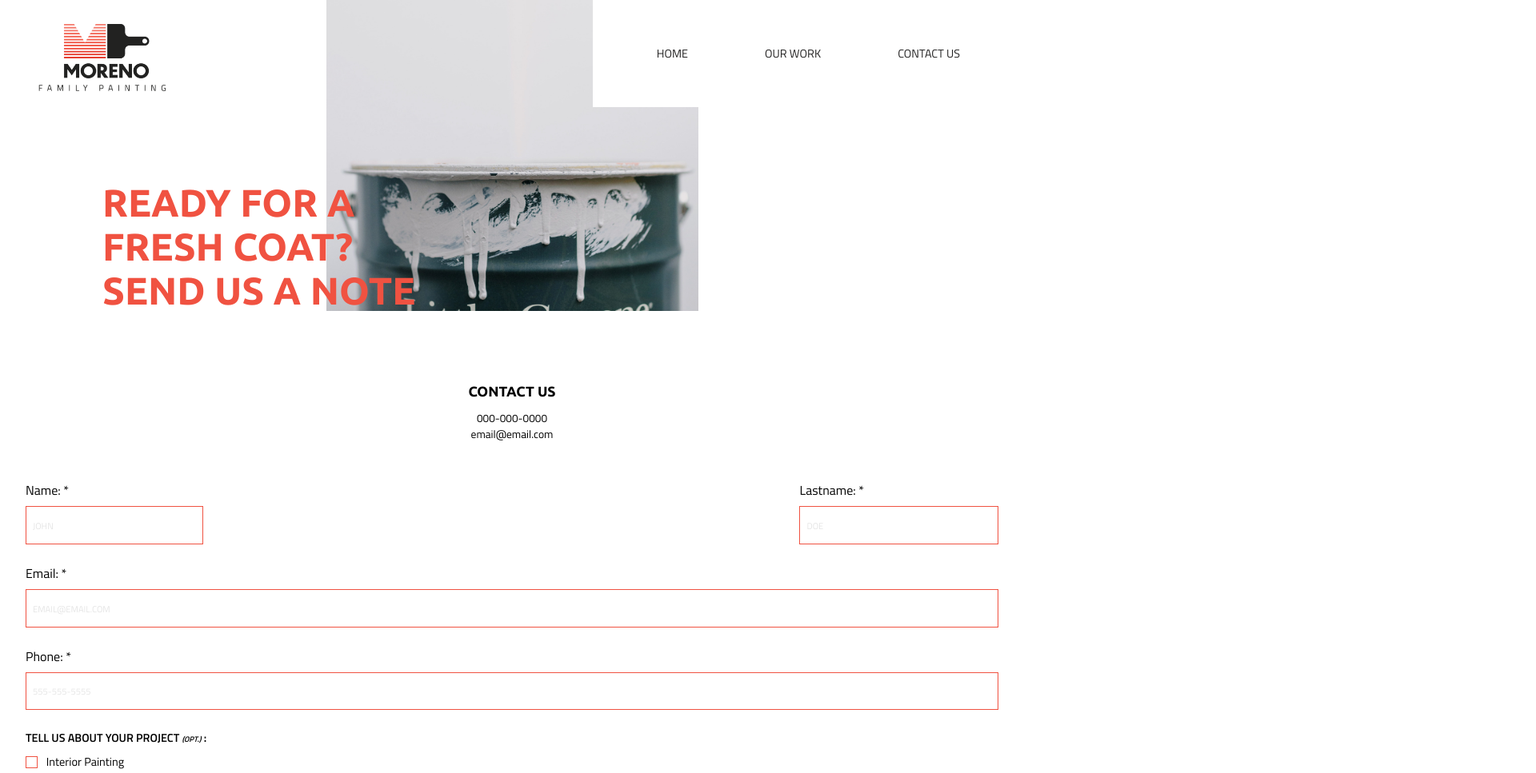
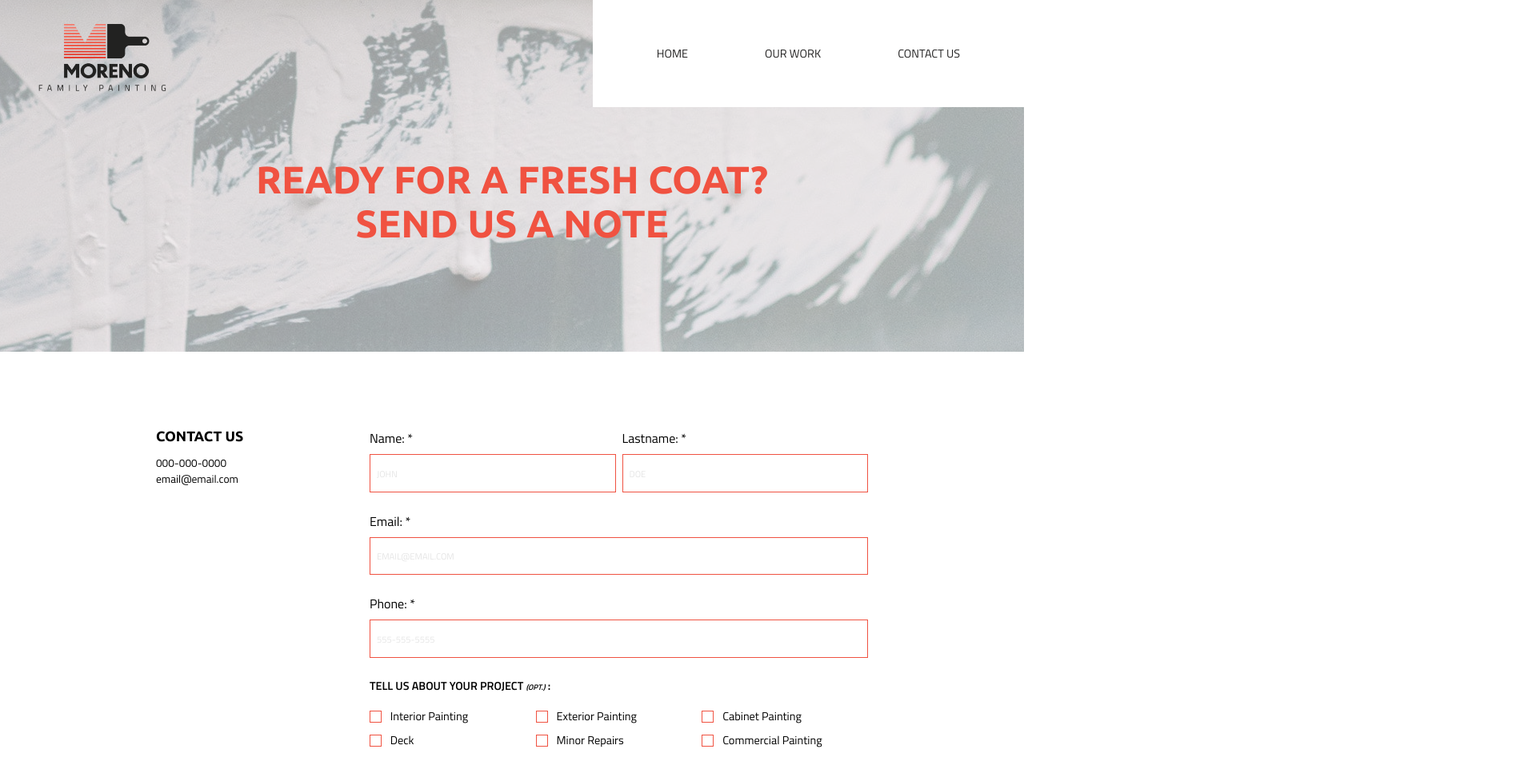
Before and after one commit to dlorenzocodes/moreno-family-painting, a React (Create React App) app: page /contact-us in a window 1280 px wide. Shown: the top 967 px of the page at 80% size, 1920 px wide, since content can reach past the window. Built offline with nearby package versions, Linux system fonts and the light colour scheme; no server answers.

Commit message:
added media query styles for contact us page

```diff
--- a/src/pages/Contact.jsx
+++ b/src/pages/Contact.jsx
@@ -1,4 +1,5 @@
 import DOMPurify from 'dompurify';
+import { motion } from 'framer-motion'
 import { useState, useEffect } from 'react'
 import { ToastContainer, toast } from 'react-toastify'
 import 'react-toastify/dist/ReactToastify.css';
@@ -52,14 +53,39 @@ function Contact() {
 
     }
 
+    const variant = {
+        hidden: { opacity: 0, x: '100vw'},
+        visible: {
+            opacity: 1,
+            x: 0,
+            transition: {
+                type: 'tween',
+                ease: 'easeInOut',
+                duration: 1,
+            }
+        }
+    }
+
 
     return (
         <div className='content-wrapper'>
 
             <section className='headline-section headline-contact-section'>
                 <div className="title-wrapper">
-                    <h1>Ready for a fresh coat?</h1>
-                    <h1>send us a note</h1>
+                    <motion.h1
+                        variants={variant}
+                        initial='hidden'
+                        animate='visible'
+                    >
+                        Ready for a fresh coat?
+                    </motion.h1>
+                    <motion.h1
+                        variants={variant}
+                        initial='hidden'
+                        animate='visible'
+                    >
+                        send us a note
+                    </motion.h1>
                 </div>
             </section>
 
@@ -172,7 +198,12 @@ function Contact() {
                         value={message}
                         onChange={handleForm}
                     />
-                    <button type='submit'>Send</button>
+                    <motion.button
+                        type='submit'
+                        whileHover={{ scale: 1.1, borderRadius: '5px'}}
+                    >
+                        Send
+                    </motion.button>
                 </form>
                 <ToastContainer/>
             </section>
--- a/src/styles/_mixin.scss
+++ b/src/styles/_mixin.scss
@@ -37,6 +37,12 @@
     }
 };
 
+@mixin background {
+    @media only screen and (min-width: 700px) and (max-width: 1024px){
+        @content;
+    }
+};
+
 @mixin ipad {
     @media only screen and (min-width: $ipad-width){
         @content
--- a/src/styles/_variables.scss
+++ b/src/styles/_variables.scss
@@ -25,7 +25,6 @@ $gradient-color: #D9C4C4;
 
 // Media Queries
 $iphoneSE-width: 23.4375em;               // 375px
-// $phone-width: 30em;                      // 480px
 $tablet-width: 37.5em;                  // 768px
 $ipad-width: 64em;                     // 1024px
 $ipad-height: 85.375em;               // 1366px
--- a/src/styles/contact-page.scss
+++ b/src/styles/contact-page.scss
@@ -2,10 +2,24 @@
 .headline-contact-section{
     background-image: url('../assets/contact-image.jpg');
     background-repeat: no-repeat;
-    background-size: 465px;
-    background-position: center -307px;
+    background-position: right -633px bottom -218px;
+    background-attachment: fixed;
+    @include desktop{
+        background-position: right -240px bottom -315px;
+    }
 
     .title-wrapper{
+        background-color: rgba(255, 250, 250, 0.6);
+        max-width: none;
+        @include tablet{
+            align-items: center;
+            text-align: center;
+            max-width: none;
+            margin: 0 auto;
+        }
+        @include desktop{
+            padding-top: 4rem;
+        }
 
         h1{
             color: $accent-color;
@@ -17,11 +31,26 @@
     padding: 2.5rem 2rem;
     display: flex;
     flex-direction: column;
+    max-width: 1050px;
+    margin: 0 auto;
+    @include tablet{
+        padding-top: 4rem;
+    }
+    @include ipad{
+        flex-direction: row;
+        justify-content: space-between;
+        padding: 6rem 5rem;
+    }
 
     .contact-info{
         align-self: center;
         text-align: center;
         margin-bottom: 3rem;
+        @include ipad{
+            align-self: flex-start;
+            text-align: left;
+            flex: 1 0 auto;
+        }
 
         h2{
             margin-bottom: 0.9rem;
@@ -35,6 +64,12 @@
     }
 
     form{
+        @include tablet{
+            margin: 0 auto;
+        }
+        @include ipad{
+            width: 70%;
+        }
 
         .name-inputs{
             display: flex;
@@ -53,6 +88,11 @@
 
             #input-lastname{
                 margin-left: 0.25rem;
+            }
+
+            #input-name,
+            #input-lastname{
+                width: 100%;
             }
 
             #lastname,
@@ -90,12 +130,19 @@
         .project-options{
             border: none;
             margin-bottom: 1rem;
+            @include ipad{
+                @include grid($grid-template-columns: repeat(3, 1fr));
+                margin-bottom: 1.5rem;
+            }
 
             legend{
                 text-transform: uppercase;
                 font-weight: $tw-semibold-wight;
                 font-size: 0.9rem;
                 margin-bottom: 0.5rem;
+                @include ipad{
+                    margin-bottom: 1rem;
+                }
 
                 span{
                     font-size: 0.6rem;
@@ -108,6 +155,9 @@
                 display: flex;
                 align-items: center;
                 padding-bottom: 0.8rem;
+                @include ipad{
+                    padding-bottom: 0;
+                }
 
                 input[type='checkbox']{
 
```
